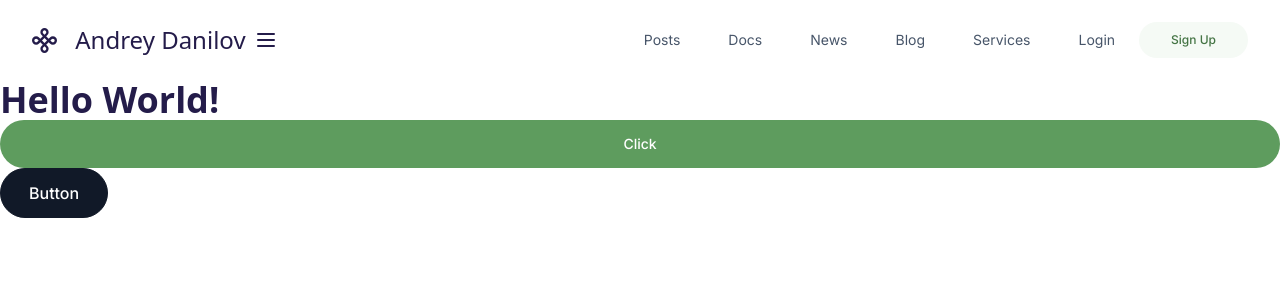
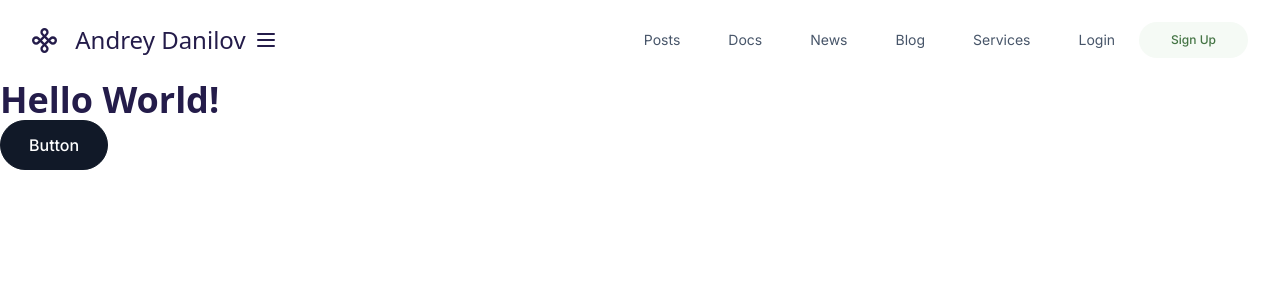
Before and after one commit to EvilPencil/www, a Jekyll site: the page built from index.html, in a window 1280 px wide. Shown: the top 300 px of the page. Built offline with Jekyll 4.4.1, drawn with Linux system fonts in a browser that asks for light colours.

Commit message:
Update index.html

```diff
--- a/index.html
+++ b/index.html
@@ -3,7 +3,5 @@ layout: default
 title: home
 ---
 <dev class="lg:mt-12">
-<h1 class="text-4xl font-semibold font-display text-blue-950 sm:text-6xl">Hello World!</h1>
-
-<a class="items-center inline-flex w-full focus:outline-disc bg-green-500 duration-500 focus:ring-2 focus:ring-green-600 focus:ring-offset-2 font-medium sm:w-auto h-12 hover:bg-green-600 justify-center px-6 py-1 rounded-full text-white text-center text-sm">Click</a>
+  <h1 class="text-4xl font-semibold font-display text-blue-950 sm:text-6xl">Hello World!</h1>
 </dev>
```
